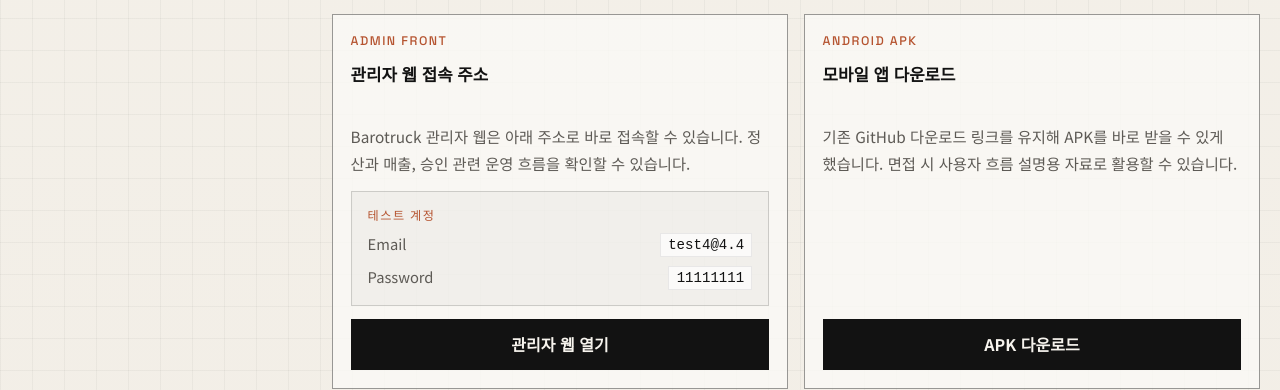
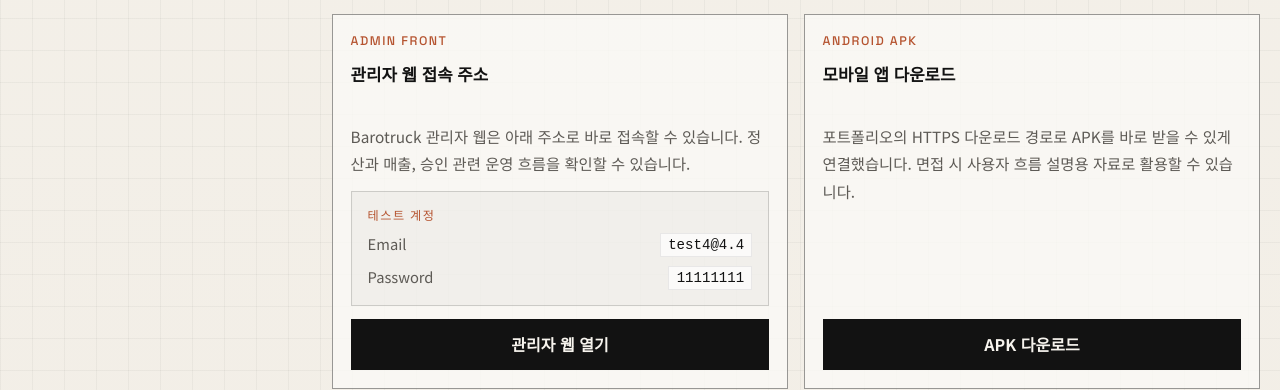
Before and after one commit to yysi0580/Portfolio, a React (Vite) app: page / in a window 1280 px wide. Shown: the part 2062-2452 px from the top of the page. Built offline with nearby package versions, Linux system fonts and the light colour scheme.

Commit message:
fix: use pages apk download path

```diff
--- a/src/components/ProjectCard.tsx
+++ b/src/components/ProjectCard.tsx
@@ -21,6 +21,7 @@
       href={link.url}
       target={external ? "_blank" : undefined}
       rel={external ? "noreferrer" : undefined}
+      download={link.download}
       onClick={
         forceSameTabNavigation
           ? (event) => {
@@ -99,6 +100,7 @@
                   href={card.action.url}
                   target={isExternalLink(card.action.url) ? "_blank" : undefined}
                   rel={isExternalLink(card.action.url) ? "noreferrer" : undefined}
+                  download={card.action.download}
                 >
                   {card.action.label}
                 </a>
--- a/src/data/projects.ts
+++ b/src/data/projects.ts
@@ -2,6 +2,7 @@
   label: string;
   url: string;
   external?: boolean;
+  download?: string;
 };
 
 export type ProjectImage = {
@@ -225,10 +226,11 @@
         eyebrow: "Android APK",
         title: "모바일 앱 다운로드",
         summary:
-          "기존 GitHub 다운로드 링크를 유지해 APK를 바로 받을 수 있게 했습니다. 면접 시 사용자 흐름 설명용 자료로 활용할 수 있습니다.",
+          "포트폴리오의 HTTPS 다운로드 경로로 APK를 바로 받을 수 있게 연결했습니다. 면접 시 사용자 흐름 설명용 자료로 활용할 수 있습니다.",
         action: {
           label: "APK 다운로드",
-          url: "https://github.com/yysi0580/Portfolio/raw/main/downloads/barotruck-app-release.apk"
+          url: asset("downloads/barotruck-app-release.apk"),
+          download: "barotruck-app-release.apk"
         }
       }
     ]
```
